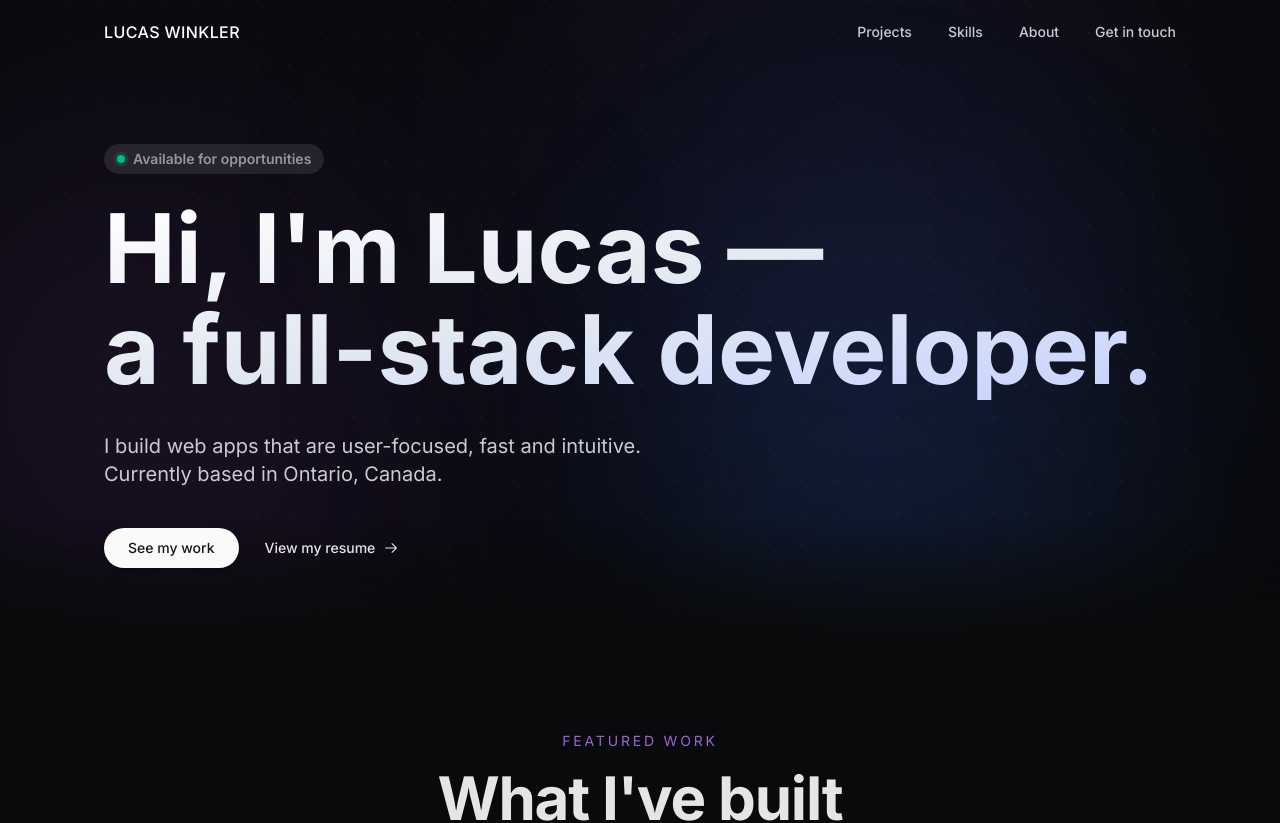
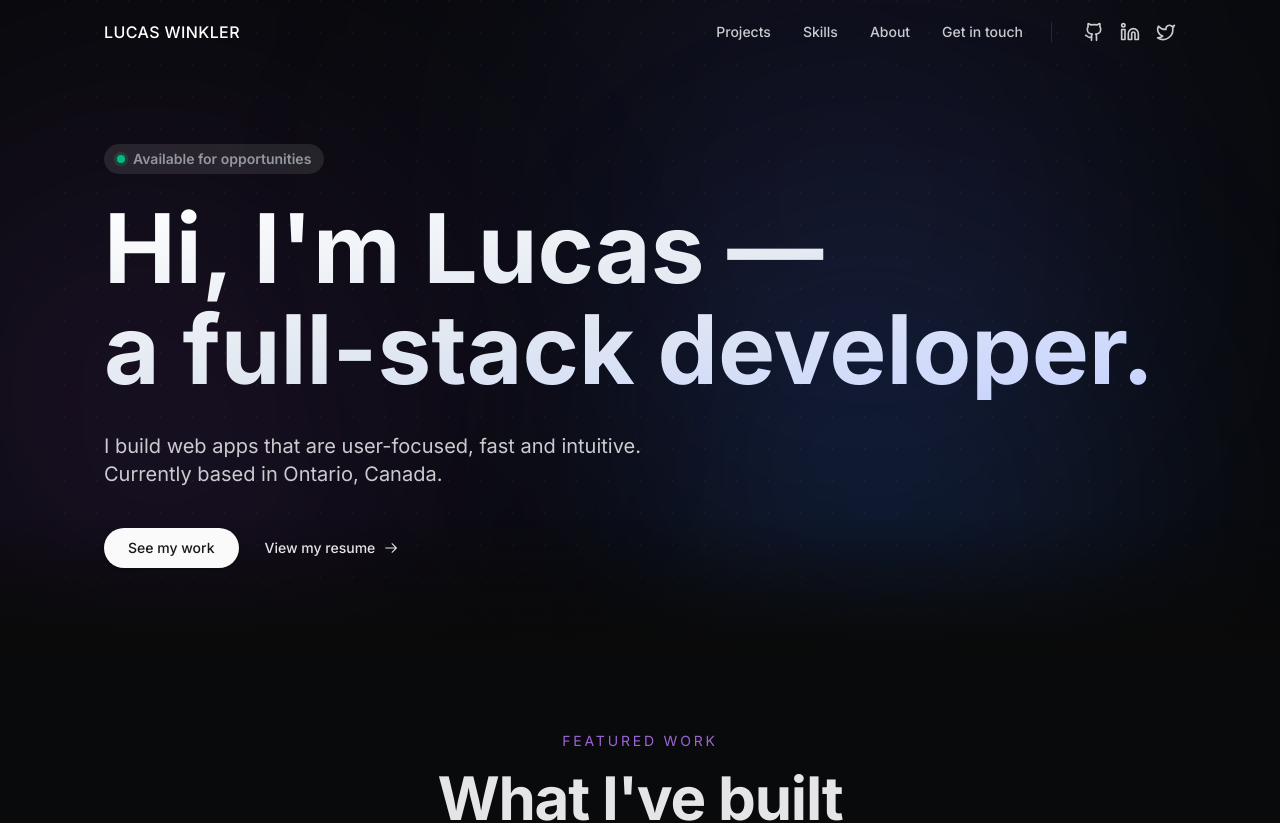
Before and after one commit to LucasWinkler/lucaswinkler.dev, a Next.js app: page / in a window 1280 px wide. Shown: the top 823 px of the page. Built offline with nearby package versions, Linux system fonts and the light colour scheme.

Commit message:
feat(nav): add social links and adjust navigation styles

```diff
--- a/src/components/layout/header/desktop-nav.tsx
+++ b/src/components/layout/header/desktop-nav.tsx
@@ -8,16 +8,15 @@ import {
   NavigationMenuTrigger,
   navigationMenuTriggerStyle,
 } from "@/components/ui/navigation-menu";
-import { MAX_SUBLINKS, NAV_LINKS } from "@/constants/links";
-import { cn } from "@/lib/utils";
+import { createSocialLinks, MAX_SUBLINKS, NAV_LINKS } from "@/constants/links";
 
 export const DesktopNav = () => {
+  const socialLinks = createSocialLinks();
+
   return (
-    <NavigationMenu
-      role="navigation"
-      className="text-foreground-dark-tertiary hidden md:flex"
-    >
-      <NavigationMenuList>
+    <div className="text-foreground-dark-tertiary hidden items-center gap-4 md:flex">
+      <NavigationMenu role="navigation">
+        <NavigationMenuList className="gap-2">
           {NAV_LINKS.map(({ href, label, sublinks }) => {
             const hasSublinks = sublinks && sublinks.links.length > 0;
 
@@ -57,7 +56,9 @@ export const DesktopNav = () => {
                             </Link>
                           </NavigationMenuLink>
                         </li>
-                      {sublinks.links.slice(0, MAX_SUBLINKS).map((sublink) => (
+                        {sublinks.links
+                          .slice(0, MAX_SUBLINKS)
+                          .map((sublink) => (
                             <li className="col-span-1" key={sublink.href}>
                               <NavigationMenuLink asChild>
                                 <Link
@@ -88,8 +89,7 @@ export const DesktopNav = () => {
                   <NavigationMenuLink
                     asChild
                     className={navigationMenuTriggerStyle({
-                    className:
-                      href === NAV_LINKS[NAV_LINKS.length - 1].href && "pr-0",
+                      className: "px-3",
                     })}
                   >
                     <Link href={href}>{label}</Link>
@@ -100,5 +100,17 @@ export const DesktopNav = () => {
           })}
         </NavigationMenuList>
       </NavigationMenu>
+      {socialLinks.length > 0 && (
+        <ul className="flex items-center gap-4 border-l border-gray-800 pl-8">
+          {socialLinks.map(({ label, href, icon: Icon }) => (
+            <li key={label}>
+              <Link href={href}>
+                <Icon />
+              </Link>
+            </li>
+          ))}
+        </ul>
+      )}
+    </div>
   );
 };
```
Lines whose indentation alone changed are shown as unchanged.
